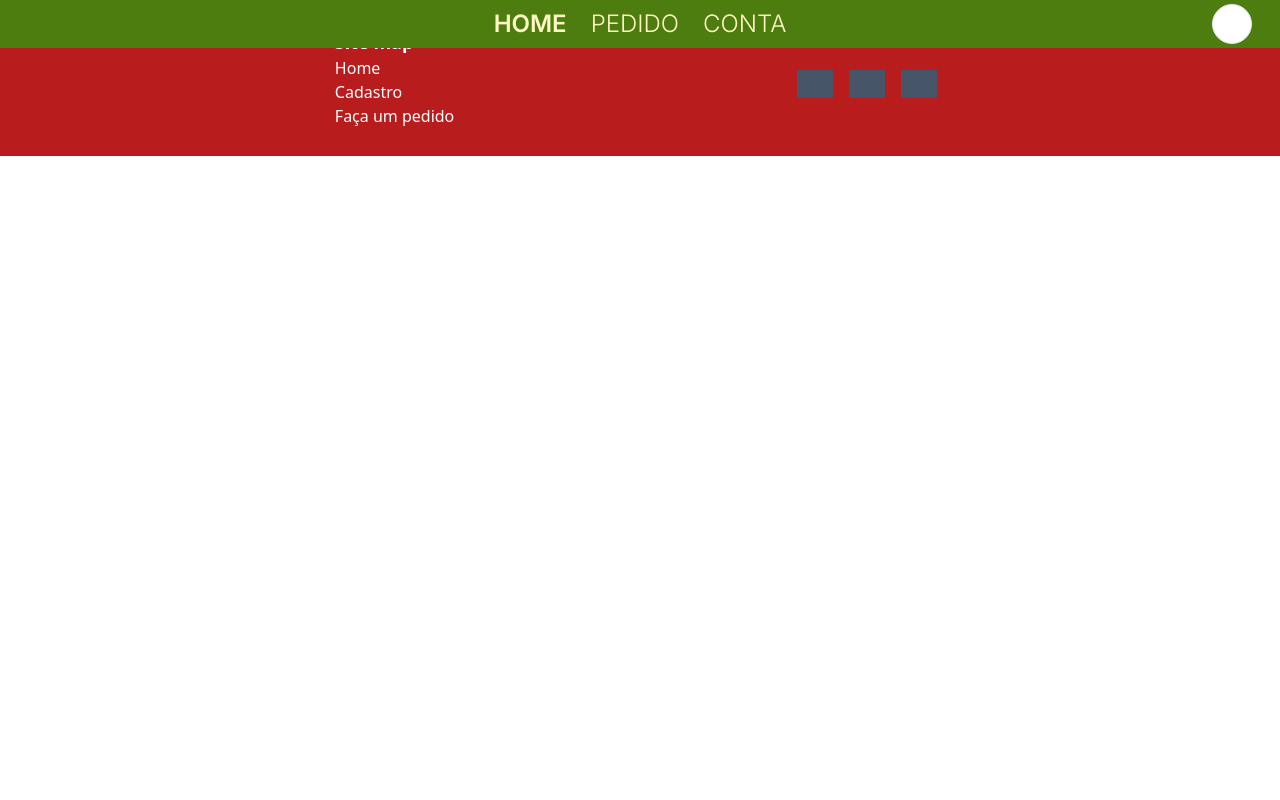
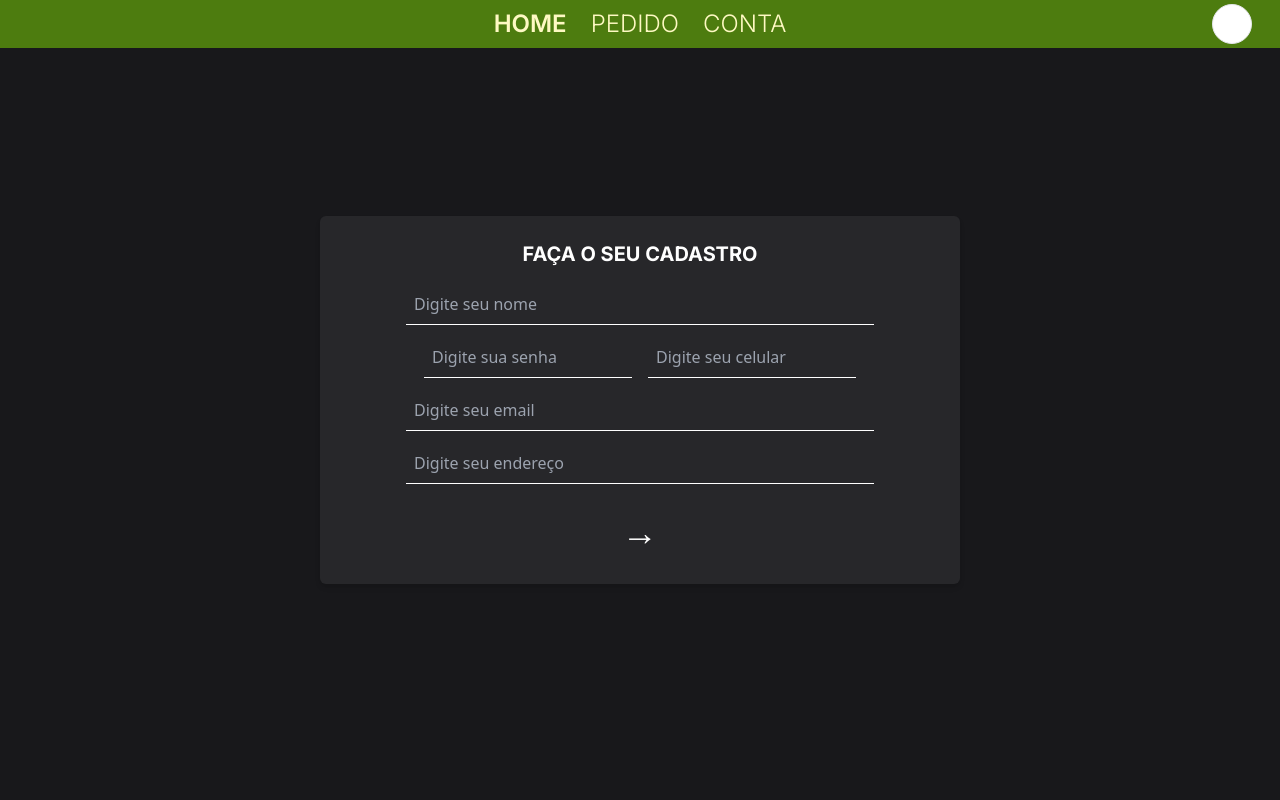
Before and after one commit to jeffsdac/pizzariaJeff, a React (Vite) app: page /cadastro in a window 1280 px wide. Shown: the top 800 px of the page. Built offline with nearby package versions, Linux system fonts and the light colour scheme; some icons are missing.

Commit message:
Style: página de cadastro feita

```diff
--- a/src/App.jsx
+++ b/src/App.jsx
@@ -6,6 +6,7 @@ import FazerPedidos from './Components/FullPages/FazerPedidos'
 import { useLocation } from 'react-router-dom';
 import { BrowserRouter, Routes, Route} from 'react-router-dom';
 import { useState } from 'react';
+import FormCadastro from './Components/FullPages/FormCadastro';
 
 
 function App() {
@@ -25,7 +26,7 @@ function App() {
             <Route path='/' element={<Home/>}/>
             <Route path='/checar' element={<ChecarPedidos/>}></Route>
             <Route path='/pedidos' element={<FazerPedidos/>}></Route>
-
+            <Route path='/cadastro' element={<FormCadastro/>}></Route>
           </Routes>
           <Footer/>
           </div>
--- /dev/null
+++ b/src/Components/FullPages/FormCadastro.jsx
@@ -0,0 +1,27 @@
+import React from "react";
+
+
+// nome, endereço, celular, email, senha
+
+function FormCadastro(){
+    const campoStyle = "w-3/4 bg-zinc-800 rounded-none border-b-white border-b focus:outline-none p-2 mb-3";
+
+    const campoDivide = "bg-zinc-800 rounded-none border-b-white border-b focus:outline-none p-2 mb-3 mx-2 w-1/3";
+    return(
+        <div className="w-full min-h-screen flex justify-center items-center">
+        <form className="p-2 rounded-md shadow-md bg-zinc-800 sm:w-full m-2 lg:w-1/2 flex justify-center flex-wrap">
+            <h1 className="text-xl font-bold main-font py-4 text-center">FAÇA O SEU CADASTRO</h1>
+            <input type="text" placeholder="Digite seu nome" className={campoStyle}></input>
+            <div className="w-full flex justify-center">
+                <input type="password" placeholder="Digite sua senha" className={campoDivide}></input>
+                <input type="text" placeholder="Digite seu celular" className={campoDivide}></input>
+            </div>
+            <input type="email" placeholder="Digite seu email" className={campoStyle}></input>
+            <input type="text" placeholder="Digite seu endereço" className={campoStyle}></input>
+            <button className="w-3/4 text-4xl hover:bg-slate-600 transition duration-200 pb-2 my-4">→</button>
+        </form>
+        </div>
+    )
+}
+
+export default FormCadastro;
--- a/src/Components/Parts/Geral/FormGeral.jsx
+++ b/src/Components/Parts/Geral/FormGeral.jsx
@@ -1,4 +1,5 @@
 import React, { useState } from "react";
+import { Link } from "react-router-dom";
 
 function FormGeral(){
     const [email, setEmail] = useState("");
@@ -38,7 +39,7 @@ function FormGeral(){
                 </div>
 
                 <p className="text-sm hover:underline hover:cursor-pointer ml-20 mt-6">Esqueceu sua senha?</p>
-
+                <Link className="text-sm hover:underline hover:cursor-pointer ml-20 mt-6" to="/cadastro">Clique aqui para se cadastrar</Link>
                 <div className="w-full text-right p-1 flex justify-center my-6">
                     <button className="w-3/4 text-4xl hover:bg-slate-600 transition duration-200 pb-2"
                     onClick={()=> console.log("ENTROU NO SUBMIT")}>→</button>
```
